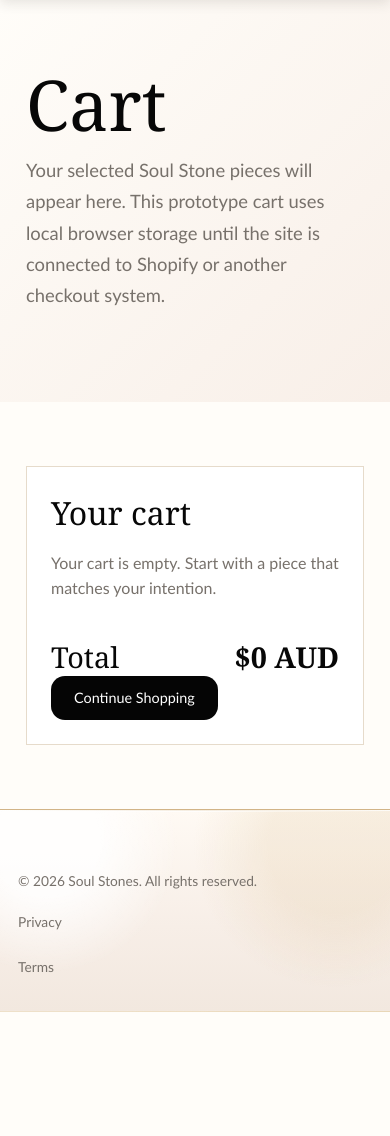
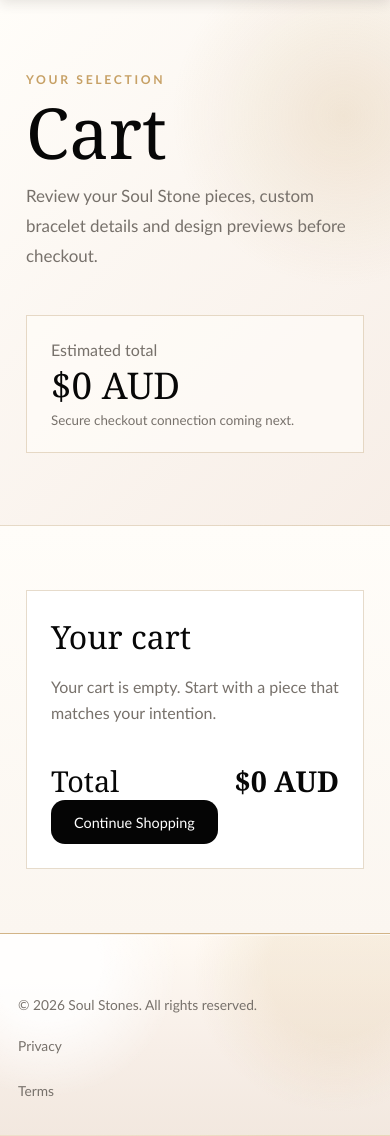
Before and after one commit to Sylviaxh/Soul-Stone, a PHP site: page /cart.html in a window 390 px wide. Shown: the part 82-1218 px from the top of the page. Before the commit the page ends 1094 px from the top, so only its background shows below. Run offline with PHP 8.4, Linux system fonts and the light colour scheme.

Commit message:
Add files via upload
update version2

```diff
--- a/产品商业计划/cart.html
+++ b/产品商业计划/cart.html
@@ -1,10 +1,10 @@
 <!doctype html>
 <html lang="en">
-  <head><meta charset="utf-8"><meta name="viewport" content="width=device-width, initial-scale=1"><title>Cart | Soul Stone</title><link rel="stylesheet" href="styles.css?v=cart-swipe"></head>
+  <head><meta charset="utf-8"><meta name="viewport" content="width=device-width, initial-scale=1"><title>Cart | Soul Stone</title><link rel="stylesheet" href="styles.css?v=cart-layout-polish"></head>
   <body>
     <header class="site-header"><a class="logo-link" href="index.html"><img class="logo-mark" src="assets/logo-mark.png" alt=""><span class="brand-name">Soul Stone</span></a><button class="menu-button" aria-label="Open navigation" aria-expanded="false"><span></span></button><div class="nav-wrap"><nav class="main-nav"><a href="index.html">Home</a><a href="products.html">Products</a><a href="materials.html">Materials</a><a href="custom-design.html">Custom Design</a><a href="about.html">About Us</a><a href="login.html">Login</a><a class="cart-link" href="cart.html" aria-current="page" aria-label="Cart"><span class="bag-icon" aria-hidden="true"></span><span class="cart-count">0</span></a></nav><a class="black-button" href="custom-design.html">Start Designing</a></div></header>
-    <main><section class="page-hero"><h1>Cart</h1><p>Your selected Soul Stone pieces will appear here. This prototype cart uses local browser storage until the site is connected to Shopify or another checkout system.</p></section><section class="section"><article class="card cart-panel"><div class="card-body"><h2>Your cart</h2><div id="cartItems"></div><div class="cart-total"><span>Total</span><strong id="cartTotal">$0 AUD</strong></div><a class="black-button" href="shop.html">Continue Shopping</a></div></article></section></main>
+    <main><section class="cart-hero"><div><span class="eyebrow">Your Selection</span><h1>Cart</h1><p>Review your Soul Stone pieces, custom bracelet details and design previews before checkout.</p></div><div class="cart-hero-summary"><span>Estimated total</span><strong id="cartHeroTotal">$0 AUD</strong><small>Secure checkout connection coming next.</small></div></section><section class="section cart-section"><article class="card cart-panel"><div class="card-body"><h2>Your cart</h2><div id="cartItems"></div><div class="cart-total"><span>Total</span><strong id="cartTotal">$0 AUD</strong></div><a class="black-button" href="shop.html">Continue Shopping</a></div></article></section></main>
     <footer class="site-footer"><div class="footer-bottom"><span>© 2026 Soul Stones. All rights reserved.</span><div class="legal"><a href="#">Privacy</a><a href="#">Terms</a></div></div></footer>
-    <div class="toast"></div><script src="script.js?v=cart-swipe"></script>
+    <div class="toast"></div><script src="script.js?v=cart-layout-polish"></script>
   </body>
 </html>
--- a/产品商业计划/styles.css
+++ b/产品商业计划/styles.css
@@ -1182,10 +1182,62 @@ input {
   width: auto;
 }
 
+.cart-hero {
+  display: grid;
+  grid-template-columns: minmax(320px, 1fr) minmax(260px, .36fr);
+  gap: clamp(28px, 5vw, 72px);
+  align-items: end;
+  padding: clamp(72px, 8vw, 120px) clamp(26px, 6vw, 86px);
+  background:
+    radial-gradient(circle at 88% 22%, rgba(199, 161, 102, .2), transparent 32%),
+    linear-gradient(135deg, #fffdf9 0%, #f7eee7 100%);
+  border-bottom: 1px solid var(--line-soft);
+}
+
+.cart-hero h1 {
+  margin: 0;
+  font-family: var(--display);
+  font-size: clamp(4.4rem, 7vw, 7rem);
+  font-weight: 400;
+  line-height: .9;
+}
+
+.cart-hero p {
+  max-width: 640px;
+  color: var(--muted);
+  font-size: 1.06rem;
+  line-height: 1.75;
+}
+
+.cart-hero-summary {
+  display: grid;
+  gap: 8px;
+  padding: 24px;
+  border: 1px solid var(--line-soft);
+  background: rgba(255, 253, 249, .72);
+}
+
+.cart-hero-summary span,
+.cart-hero-summary small {
+  color: var(--muted);
+}
+
+.cart-hero-summary strong {
+  font-family: var(--display);
+  font-size: clamp(2.3rem, 4vw, 4rem);
+  font-weight: 400;
+  line-height: 1;
+}
+
+.cart-section {
+  background: linear-gradient(180deg, #fffdf9 0%, #fbf6f0 100%);
+}
+
 .cart-panel {
   display: grid;
   gap: 20px;
-  max-width: 920px;
+  max-width: 1180px;
+  margin: 0 auto;
 }
 
 .cart-swipe {
@@ -1255,7 +1348,6 @@ input {
   line-height: 1.05;
 }
 
-.cart-line span,
 .cart-line em,
 .empty-cart {
   color: var(--muted);
@@ -2055,6 +2225,7 @@ input {
   .values-grid,
   .process-list,
   .about-contact,
+  .cart-hero,
   .shop-hero,
   .bracelet-designer,
   .product-detail,
```
Also changed, not shown: other parts of 产品商业计划/styles.css (+135 -11 lines), 产品商业计划/custom-design.html (+6 -2 lines), 产品商业计划/script.js (+73 -5 lines).
